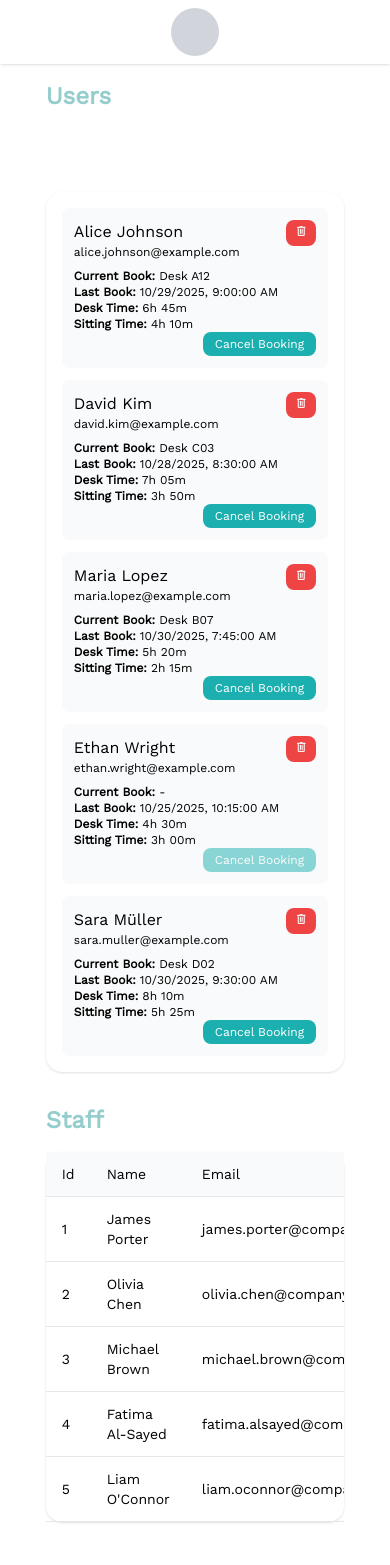
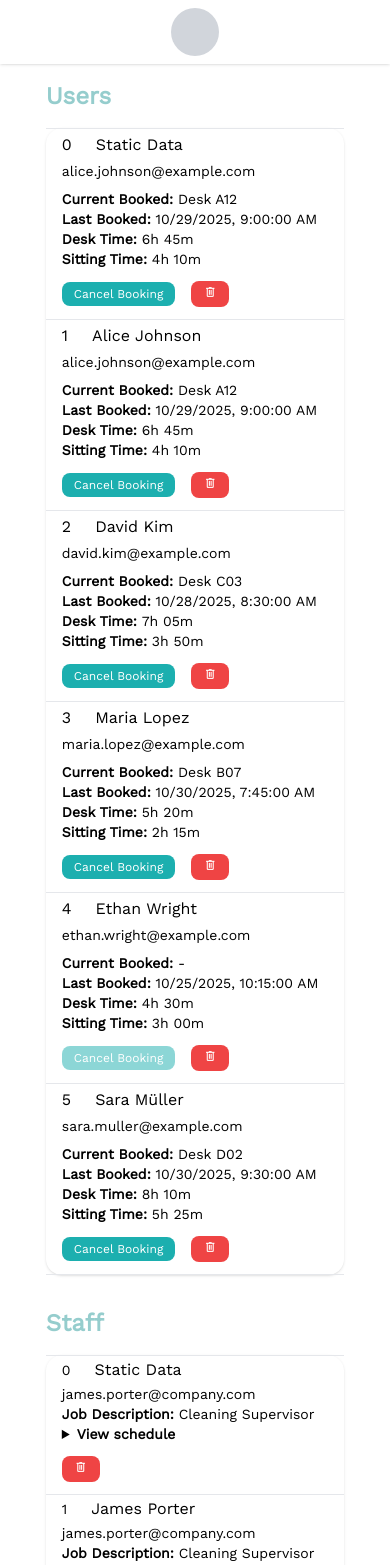
Before and after one commit to SDU-Project-group-2025-2nd-semester/sem-project-3, a React (Vite) app in the folder src/group1.sem3.frontend/: page /admin/UserManager in a window 390 px wide. Shown: the top 1565 px of the page. Built offline with nearby package versions, Linux system fonts and the light colour scheme; some icons are missing.

Commit message:
Improving responsiveness, static data

```diff
--- a/src/group1.sem3.frontend/src/assets/admin/UserMockData.json
+++ b/src/group1.sem3.frontend/src/assets/admin/UserMockData.json
@@ -1,5 +1,14 @@
 {
   "Users": [
+    {
+      "id": 0,
+      "Name": "Static Data",
+      "Email": "alice.johnson@example.com",
+      "CurrentBooked": "Desk A12",
+      "LastBook": "2025-10-29T09:00:00Z",
+      "DeskTime": "6h 45m",
+      "SittingTime": "4h 10m"
+    },
     {
       "id": 1,
       "Name": "Alice Johnson",
@@ -47,6 +56,19 @@
     }
   ],
 "Staff": [
+    {
+      "id": 0,
+      "Name": "Static Data",
+      "Email": "james.porter@company.com",
+      "JobDescription": "Cleaning Supervisor",
+      "WorkingSchedule": {
+        "Monday": "08:00 - 16:00",
+        "Tuesday": "08:00 - 16:00",
+        "Wednesday": "08:00 - 16:00",
+        "Thursday": "08:00 - 16:00",
+        "Friday": "08:00 - 15:00"
+      }
+    },
     {
       "id": 1,
       "Name": "James Porter",
--- a/src/group1.sem3.frontend/src/pages/admin/UserManagerPage.jsx
+++ b/src/group1.sem3.frontend/src/pages/admin/UserManagerPage.jsx
@@ -27,10 +27,9 @@ export default function UserManagerPage() {
                     Users
                 </h2>
                 <div className="bg-white rounded-2xl shadow">
-                  {/* Desktop table (hidden on small screens) */}
-                  <div className="overflow-x-auto hidden md:block">
-                    <table className="min-w-full table-auto">
-                      <thead className="bg-gray-50">
+                  <div className="overflow-x-auto">
+                    <table className="min-w-full table-auto  max-lg:block">
+                      <thead className="bg-gray-50 max-lg:hidden">
                         <tr>
                           <th className="px-4 py-3 text-left text-sm font-medium">Id</th>
                           <th className="px-4 py-3 text-left text-sm font-medium">Name</th>
@@ -42,17 +41,27 @@ export default function UserManagerPage() {
                           <th className="px-4 py-3 text-left text-sm font-medium">Actions</th>
                         </tr>
                       </thead>
-                      <tbody>
+                      <tbody className="max-lg:block">
                         {users.map((u) => (
-                          <tr key={u.id} className="border-t last:border-b">
-                            <td className="px-4 py-3 text-sm">{u.id}</td>
-                            <td className="px-4 py-3 text-sm">{u.Name}</td>
-                            <td className="px-4 py-3 text-sm text-primary/90">{u.Email}</td>
-                            <td className="px-4 py-3 text-sm">{u.CurrentBooked ?? '-'}</td>
-                            <td className="px-4 py-3 text-sm">{formatDate(u.LastBook)}</td>
-                            <td className="px-4 py-3 text-sm">{u.DeskTime ?? '-'}</td>
-                            <td className="px-4 py-3 text-sm">{u.SittingTime ?? '-'}</td>
-                            <td className="px-4 py-3 text-sm">
+                          <tr key={u.id} className="border-t last:border-b max-lg:flex max-lg:flex-wrap max-lg:items-center">
+                            <td className="px-4 py-3 lg:text-sm max-lg:text-m max-lg:w-1/10 max-lg:flex-shrink-0 max-lg:pr-2 max-lg:py-1">
+                              {u.id}</td>
+                            <td className="px-4 py-3 lg:text-sm max-lg:flex-1 max-lg:w-9/10 max-lg:text-m max-lg:py-0">
+                              {u.Name}</td>
+                            <td className="px-4 py-3 text-sm max-lg: max-lg:w-full max-lg:py-0">{u.Email}</td>
+                            <td className="px-4 py-3 text-sm max-lg:block max-lg:w-full max-lg:pt-2 max-lg:pb-0">
+                              <span className="font-semibold lg:hidden">Current Booked: </span>
+                              {u.CurrentBooked ?? '-'}</td>
+                            <td className="px-4 py-3 text-sm max-lg:block max-lg:w-full max-lg:py-0">
+                              <span className="font-semibold lg:hidden">Last Booked: </span>
+                              {formatDate(u.LastBook)}</td>
+                            <td className="px-4 py-3 text-sm max-lg:block max-lg:w-full max-lg:py-0">
+                              <span className="font-semibold lg:hidden">Desk Time: </span>
+                              {u.DeskTime ?? '-'}</td>
+                            <td className="px-4 py-3 text-sm max-lg:block max-lg:w-full max-lg:py-0">
+                              <span className="font-semibold lg:hidden">Sitting Time: </span>
+                              {u.SittingTime ?? '-'}</td>
+                            <td className="px-4 py-3 text-sm max-lg:flex max-lg:justify-between max-lg:items-center">
                               <button
                                 className="bg-accent text-white px-3 py-1 rounded-lg text-xs hover:bg-accent/90 disabled:opacity-50"
                                 disabled={!u.CurrentBooked}
@@ -79,46 +88,6 @@ export default function UserManagerPage() {
                       </tbody>
                     </table>
                   </div>
-
-                  {/* Mobile stacked cards*/}
-                  <div className="md:hidden p-4 space-y-3 mt-20">
-                    {users.map((u) => (
-                      <div key={u.id} className="bg-gray-50 rounded-lg p-3">
-                        <div className="flex justify-between items-start">
-                          <div>
-                            <div className="text-m font-medium">{u.Name}</div>
-                            <div className="text-xs text-primary/90">{u.Email}</div>
-                          </div>
-                          <div className="text-right">
-                            <button
-                                    className="bg-danger-500 text-white px-2 py-1 rounded-lg text-xs hover:bg-danger-600"
-                                    onClick={() => console.log('Remove Account for', u.id)}
-                                >
-                                    <span className="material-symbols-outlined text-sm leading-none">delete</span>
-                            </button>
-                          </div>
-                        </div>
-                        <div className="mt-2 gap-2 text-xs">
-                          <div><span className="font-semibold">Current Book:</span> {u.CurrentBooked ?? '-'}</div>
-                          <div><span className="font-semibold">Last Book:</span> {formatDate(u.LastBook)}</div>
-                          <div><span className="font-semibold">Desk Time:</span> {u.DeskTime ?? '-'}</div>
-                          <div><span className="font-semibold">Sitting Time:</span> {u.SittingTime ?? '-'}</div>
-                          <div className="flex gap-2 justify-end">
-                            <button
-                              className="bg-accent text-white px-3 py-1 rounded-lg text-xxs hover:bg-accent/90 disabled:opacity-50"
-                              disabled={!u.CurrentBooked}
-                              onClick={() => console.log('Cancel booking for', u.id)}
-                            >
-                              Cancel Booking
-                            </button>
-                          </div>
-                        </div>
-                      </div>
-                    ))}
-                    {users.length === 0 && (
-                      <div className="text-center text-sm text-gray-500">No users found</div>
-                    )}
-                  </div>
                 </div>
             </section>
 
@@ -127,10 +96,9 @@ export default function UserManagerPage() {
                     Staff
                 </h2>
                 <div className="bg-white rounded-2xl shadow">
-                  {/* Desktop table (hidden on small screens) */}
                   <div className="overflow-x-auto">
-                    <table className="min-w-full table-auto">
-                      <thead className="bg-gray-50">
+                    <table className="min-w-full table-auto max-lg:block">
+                      <thead className="bg-gray-50 max-lg:hidden">
                         <tr>
                           <th className="px-4 py-3 text-left text-sm font-medium">Id</th>
                           <th className="px-4 py-3 text-left text-sm font-medium">Name</th>
@@ -140,16 +108,18 @@ export default function UserManagerPage() {
                           <th className="px-4 py-3 text-left text-sm font-medium">Action</th>
                         </tr>
                       </thead>
-                      <tbody>
+                      <tbody className="max-lg:block">
                         {staff.map((s) => (
-                          <tr key={s.id} className="border-t last:border-b">
-                            <td className="px-4 py-3 text-sm">{s.id}</td>
-                            <td className="px-4 py-3 text-sm">{s.Name}</td>
-                            <td className="px-4 py-3 text-sm text-primary/90">{s.Email}</td>
-                            <td className="px-4 py-3 text-sm">{s.JobDescription}</td>
-                            <td className="px-4 py-3 text-sm">
+                          <tr key={s.id} className="border-t last:border-b max-lg:flex max-lg:flex-wrap max-lg:items-center">
+                            <td className="px-4 py-3 text-sm max-lg:w-1/10 max-lg:flex-shrink-0 max-lg:pr-2 max-lg:py-1">{s.id}</td>
+                            <td className="px-4 py-3 lg:text-sm max-lg:flex-1 max-lg:w-9/10 max-lg:text-m max-lg:py-0">{s.Name}</td>
+                            <td className="px-4 py-3 text-sm max-lg: max-lg:w-full max-lg:py-0">{s.Email}</td>
+                            <td className="px-4 py-3 text-sm max-lg:block max-lg:w-full max-lg:py-0">
+                              <span className="font-semibold lg:hidden">Job Description: </span>
+                              {s.JobDescription}</td>
+                            <td className="px-4 py-3 text-sm max-lg:block max-lg:w-full max-lg:py-0">
                               <details className="cursor-pointer group">
-                                {/* <summary className="cursor-pointer text-sm text-primary/90">View schedule</summary> */}
+                                <summary className="text-sm max-lg:font-semibold">View schedule</summary>
                                 <div className="cursor-pointer mt-2 text-xs space-y-1">
                                   {s.WorkingSchedule
                                     ? Object.entries(s.WorkingSchedule).map(([day, time]) => (
@@ -160,9 +130,9 @@ export default function UserManagerPage() {
                                 </div>
                               </details>
                             </td>
-                            <td className="px-4 py-3 text-sm">
+                            <td className="px-4 py-3 text-sm max-lg:flex max-lg:flex-col max-lg:items-start  max-lg:justify-start">
                               <button
-                                className="bg-danger-500 text-white mx-4 px-3 py-1 rounded-lg text-xs hover:bg-danger-600 disabled:opacity-50"
+                                className="bg-danger-500 text-white mx-4 px-3 py-1 rounded-lg text-xs hover:bg-danger-600 disabled:opacity-50 max-lg:mx-0"
                                 onClick={() => console.log('Remove Account for', s.id)}
                               >
                                 <span className="material-symbols-outlined text-sm leading-none">delete</span>
```
